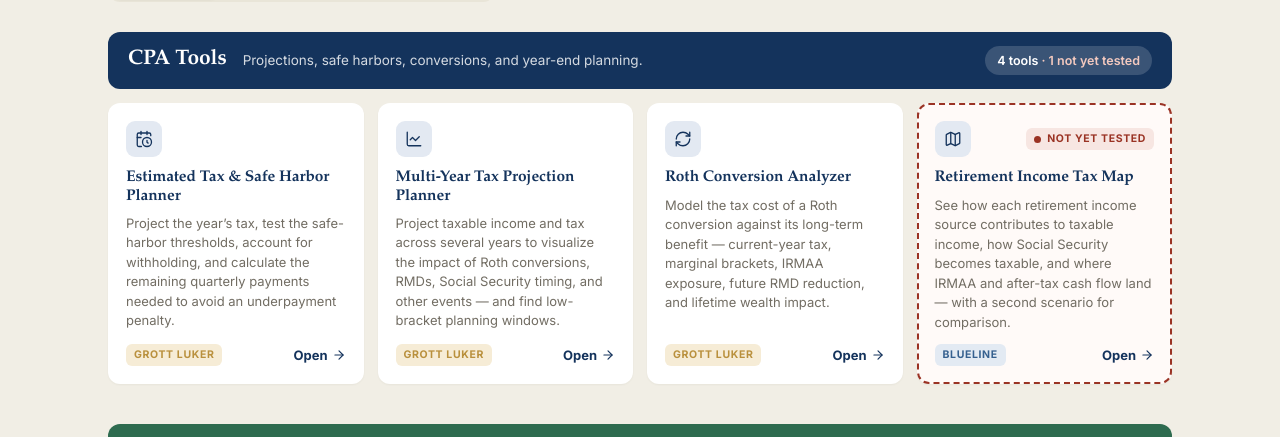
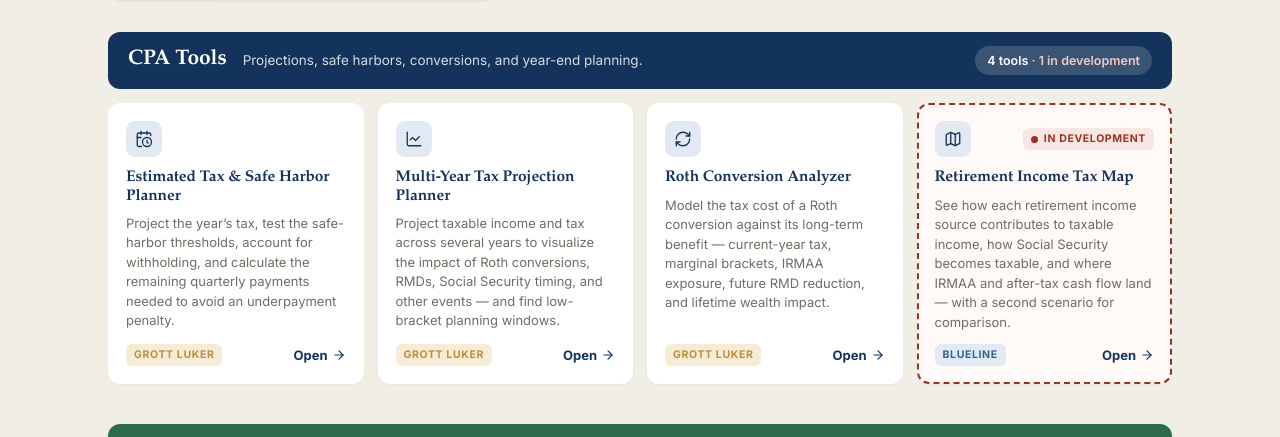
Before and after one commit to franksabin/Grott-Luker, a React (Vite) app: page / in a window 1280 px wide. Both pictures are taken after a click on the label "Show in-development tools". Shown: the part 350-787 px from the top of the page. Built offline with nearby package versions, Linux system fonts and the light colour scheme.

Commit message:
Status wording: 'In development' (matches toggle label)
Co-Authored-By: Claude Fable 5.1 <noreply@anthropic.com>

```diff
--- a/src/pages/Dashboard.jsx
+++ b/src/pages/Dashboard.jsx
@@ -25,7 +25,7 @@ function ToolCard({ tool }) {
         <span className="tcard-icon">
           <Icon size={18} strokeWidth={1.75} />
         </span>
-        {testing ? <span className="status-chip">Not yet tested</span> : null}
+        {testing ? <span className="status-chip">In development</span> : null}
       </div>
       <h3>{tool.title}</h3>
       <p>{tool.description}</p>
@@ -49,7 +49,7 @@ function GroupSection({ group, tools }) {
         <span className="ribbon-count">
           {tools.length} {tools.length === 1 ? 'tool' : 'tools'}
           {testingCount ? (
-            <em> · {testingCount} not yet tested</em>
+            <em> · {testingCount} in development</em>
           ) : null}
         </span>
       </div>
```
